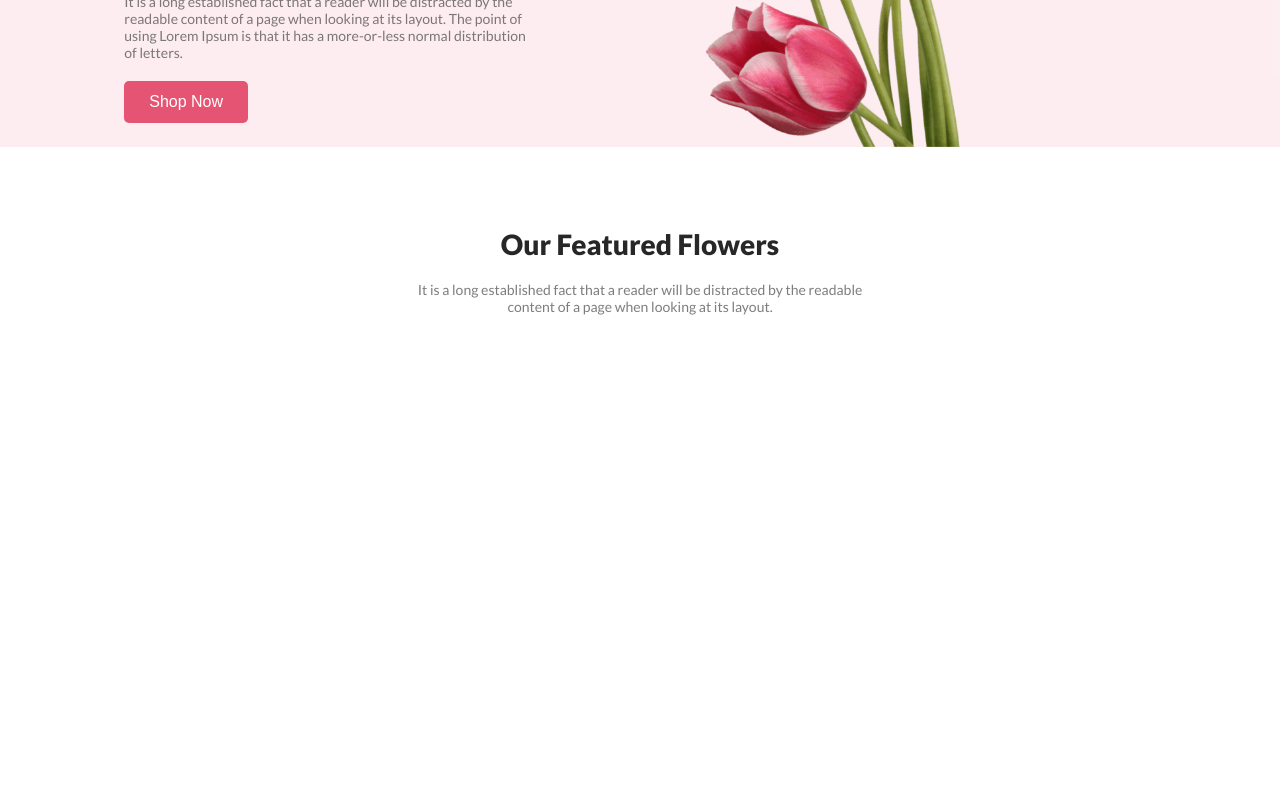
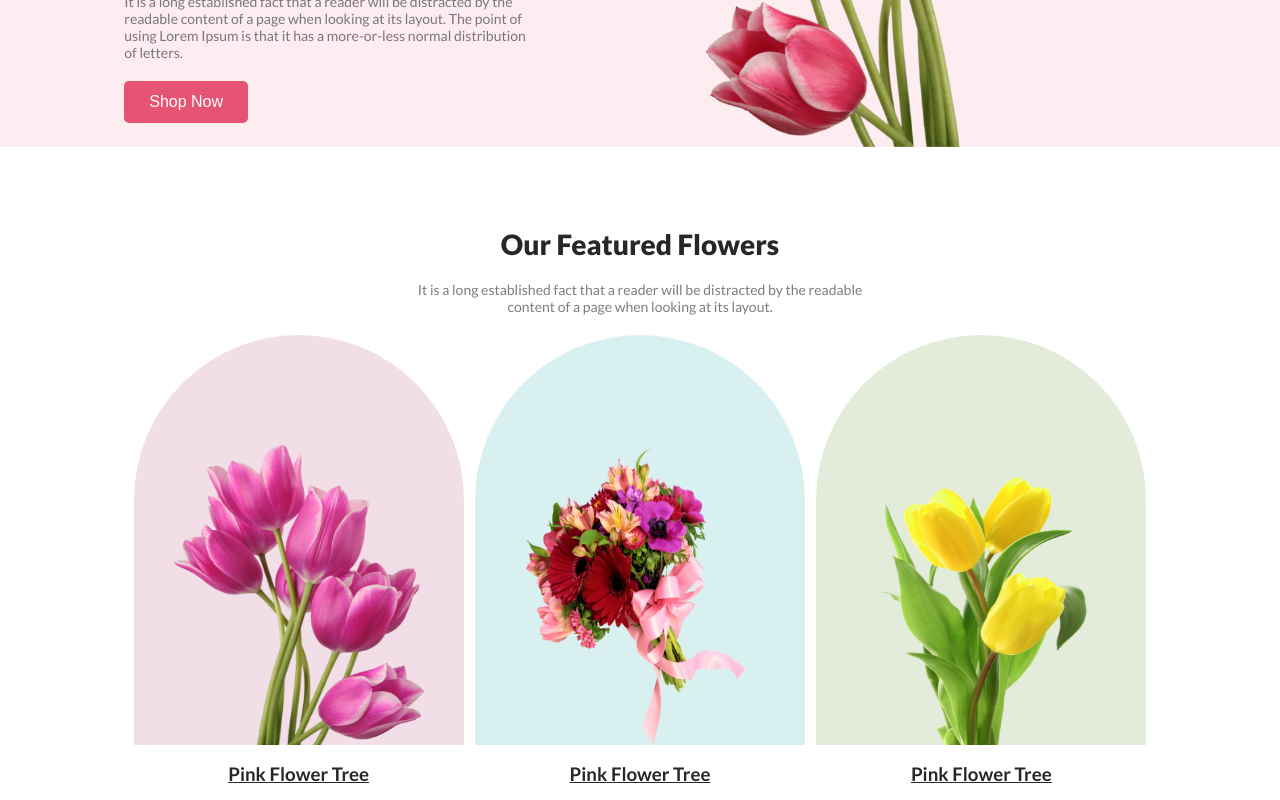
Before and after one commit to alimran-dev/flower-shop, a plain HTML site: page index.html in a window 1280 px wide. Shown: the part 432-1232 px from the top of the page. Before the commit the page ends 800 px from the top, so only its background shows below. Drawn offline with Linux system fonts and the light colour scheme.

Commit message:
featured images added

```diff
--- a/index.html
+++ b/index.html
@@ -19,7 +19,9 @@
         <div class="header-container flex">
             <div class="header-info">
                 <h1>Let's make <br> beautiful flowers <br> a part of your life.</h1>
-                <p class="description">It is a long established fact that a reader will be distracted by the readable content of a page when looking at its layout. The point of using Lorem Ipsum is that it has a more-or-less normal distribution of letters.</p>
+                <p class="description">It is a long established fact that a reader will be distracted by the readable
+                    content of a page when looking at its layout. The point of using Lorem Ipsum is that it has a
+                    more-or-less normal distribution of letters.</p>
                 <button class="btn">Shop Now</button>
             </div>
             <img src="./assets/images/pngwing 10.png" alt="">
@@ -31,7 +33,24 @@
         <section>
             <div class="featured-top center-div">
                 <h2 class="title">Our Featured Flowers</h2>
-                <p class="description">It is a long established fact that a reader will be distracted by the readable <br>content of a page when looking at its layout.</p>
+                <p class="description">It is a long established fact that a reader will be distracted by the readable
+                    <br>content of a page when looking at its layout.
+                </p>
+            </div>
+            <!-- featured images starts here  -->
+            <div class="featured-images flex minimize-width">
+                <div class="featured-img-card">
+                    <img style="background-color: #A7216226;" src="./assets/images/pngwing 6.png" alt="">
+                    <h3><a href="#">Pink Flower Tree</a></h3>
+                </div>
+                <div class="featured-img-card">
+                    <img style="background-color: #0597A026;" src="./assets/images/pngwing 5.png" alt="">
+                    <h3><a href="#">Pink Flower Tree</a></h3>
+                </div>
+                <div class="featured-img-card">
+                    <img style="background-color: #477D1126;" src="./assets/images/pngwing 7.png" alt="">
+                    <h3><a href="#">Pink Flower Tree</a></h3>
+                </div>
             </div>
         </section>
     </main>
--- a/styles/style.css
+++ b/styles/style.css
@@ -1,22 +1,26 @@
-*{
+* {
     margin: 0px;
     padding: 0px;
 }
+
 /* common styles here  */
-body{
+body {
     font-family: 'Lato', sans-serif;
 }
-.flex{
+
+.flex {
     display: flex;
     justify-content: space-around;
     align-items: center;
 }
-.description{
+
+.description {
     color: #27272799;
     font-size: 14px;
     padding: 20px 0px;
 }
-.btn{
+
+.btn {
     color: #FFFFFF;
     background-color: #E55473;
     font-size: 16px;
@@ -24,33 +28,60 @@ body{
     border: none;
     border-radius: 5px;
 }
-.title{
+
+.title {
     color: #272727;
     font-size: 28px;
     font-weight: 800;
 }
-.center-div{
+
+.center-div {
     text-align: center;
 }
+
+.minimize-width {
+    max-width: 80%;
+    margin: 0 auto;
+}
+
 /* header related styles here  */
-.header-container{
+.header-container {
     background-color: #E554731A;
     padding: 50px 50px 0px;
 }
-.header-info{
+
+.header-info {
     text-align: left;
     max-width: 35%;
 }
-.header-info h1{
+
+.header-info h1 {
     color: #272727;
     font-size: 55px;
     font-weight: 800;
 }
-.header-container > img{
+
+.header-container>img {
     width: 420px;
     padding-right: 50px;
 }
+
 /* featured related styles here  */
-.featured-top{
+.featured-top {
     margin-top: 80px;
 }
+
+.featured-img-card>img {
+    width: 250px;
+    height: 300px;
+    padding: 110px 40px 0px;
+    border-radius: 180px 180px 0px 0px;
+}
+
+.featured-img-card a {
+    color: #272727;
+    text-align: center;
+    display: block;
+    padding: 20px auto;
+    margin: 15px auto;
+}
```
